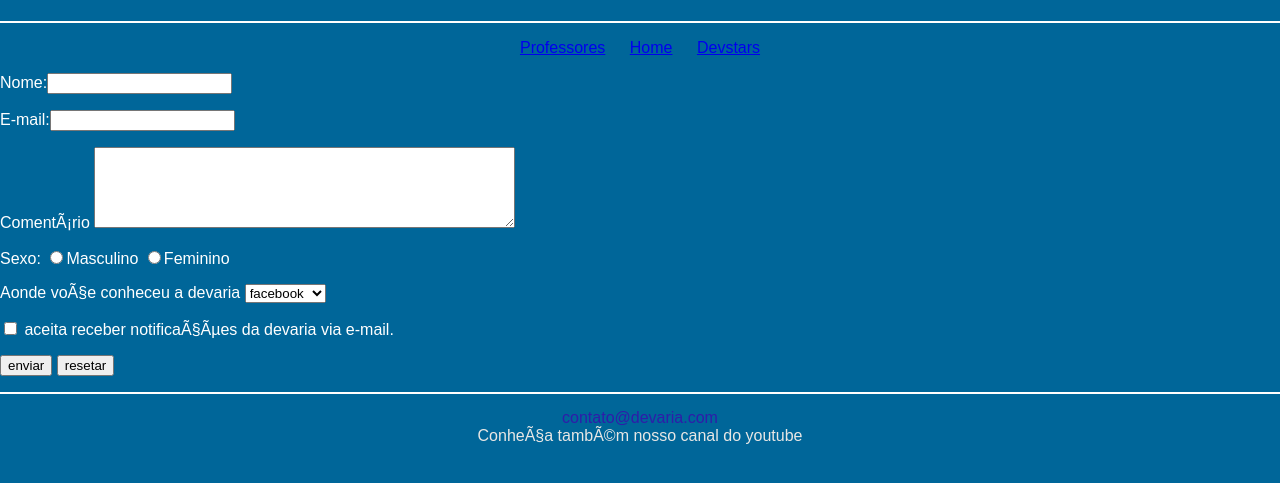
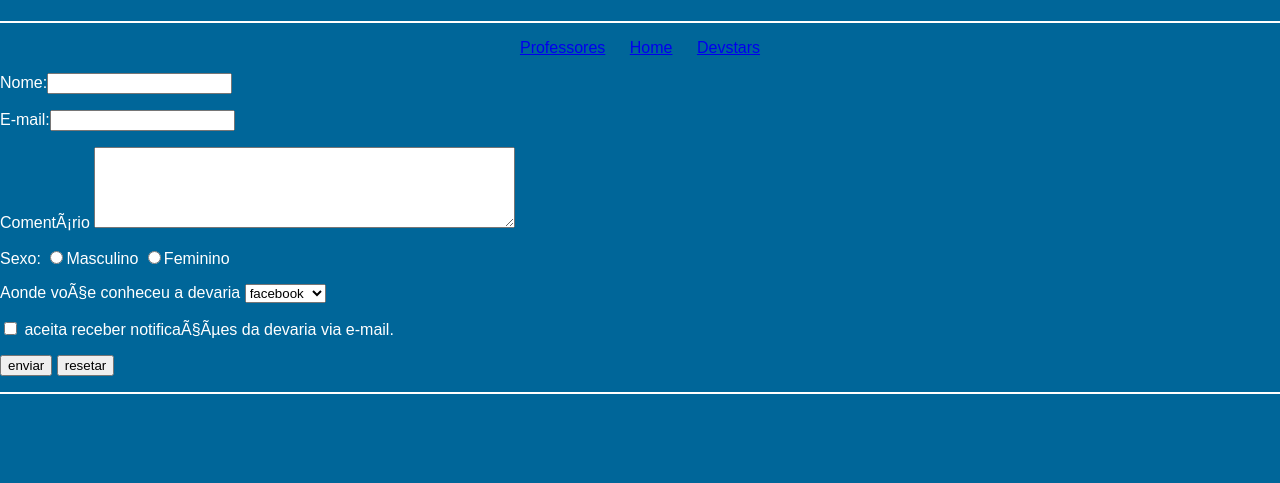
Before and after one commit to Magnop64/Devaria-html-2023, a plain HTML site: page FaleConosco.html in a window 1280 px wide. Shown: the part 99-582 px from the top of the page. Drawn offline with Linux system fonts and the light colour scheme.

Commit message:
Update FaleConosco.html

```diff
--- a/FaleConosco.html
+++ b/FaleConosco.html
@@ -65,8 +65,6 @@
         </main>
         <footer>
             <section>
-                <span>contato@devaria.com</span>  <br/>
-                <span>Conheça também nosso canal do youtube</span>
             </section>
         </footer>
     </body>
```
